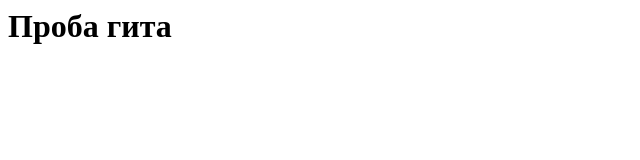
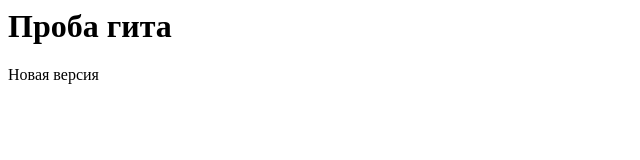
Before and after one commit to Oleggood/probagit, a plain HTML site: page index.html in a window 1280 px wide. Shown: the full height of the page, 0-640 px from the left. Drawn offline with Linux system fonts and the light colour scheme.

Commit message:
Добавил строчку

```diff
--- a/index.html
+++ b/index.html
@@ -1 +1,2 @@
 <h1>Проба гита</h1>
+<p>Новая версия</p>
```
